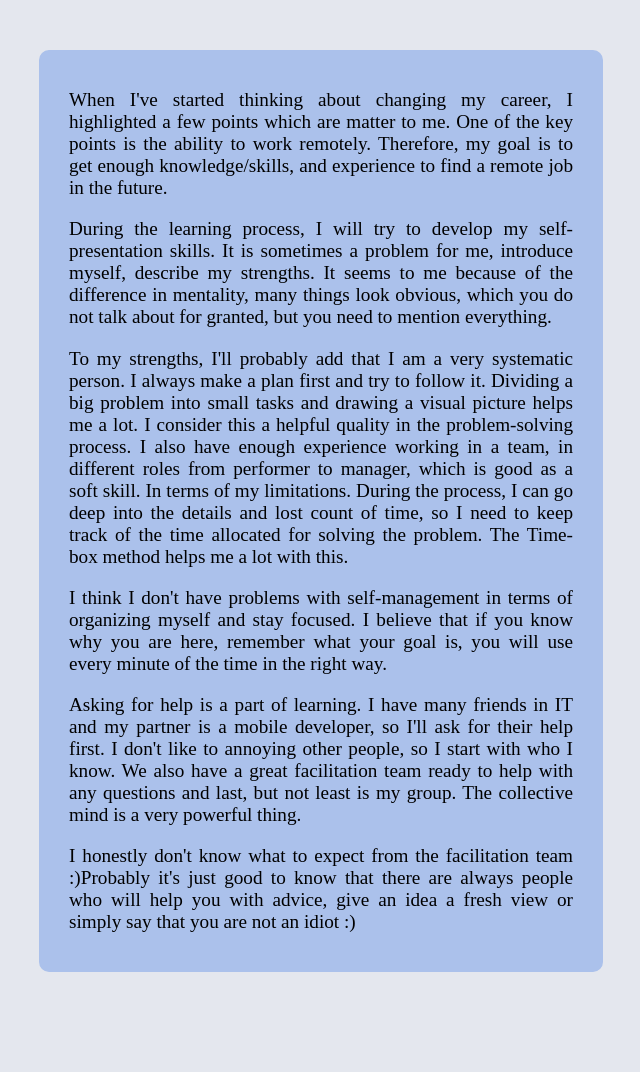
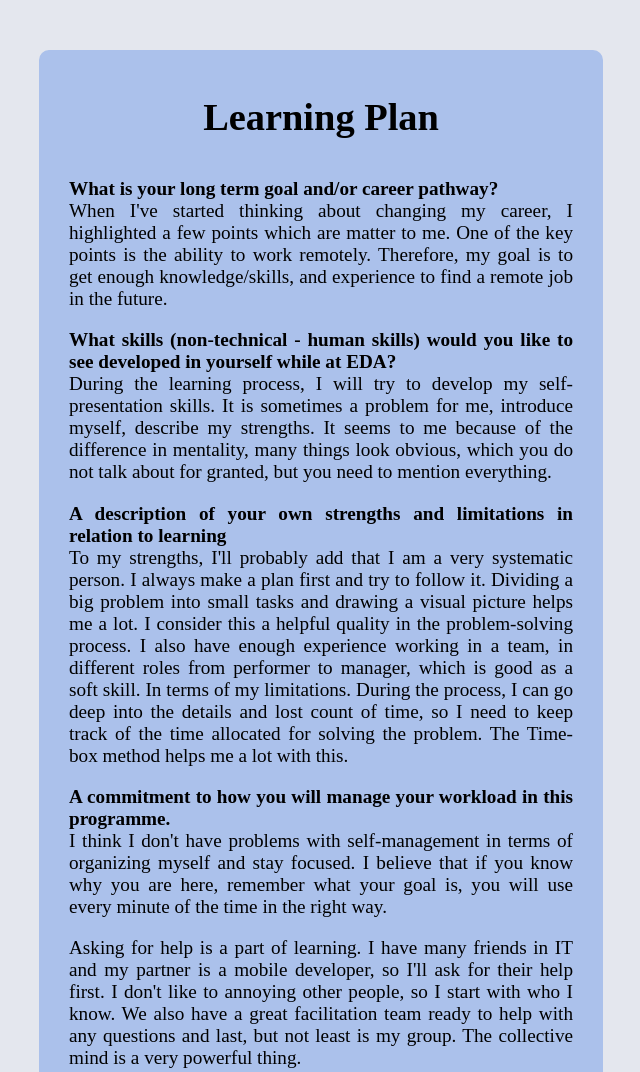
Before and after one commit to AnastasiaVGladun/AnastasiaVGladun.github.io, a plain HTML site: page blog/learning-plan.html in a window 1280 px wide. Shown: the top 1072 px of the page, without its empty margins (319-959 px from the left). Before the commit the page ends 1022 px from the top, so only its background shows below. Drawn offline with Linux system fonts and the light colour scheme.

Commit message:
change the content

```diff
--- a/blog/learning-plan.html
+++ b/blog/learning-plan.html
@@ -5,15 +5,18 @@
         <meta name="viewport" content="width=device-width, initial-scale=1.0">
         <meta http-equiv="X-UA-Compatible" content="ie=edge">
         <link href="../styles/main.css" rel="stylesheet" type="text/css">
+
     </head>
     <body>
         <div class="textstyle">
-        <p>When I've started thinking about changing my career, I highlighted a few points which are matter to me. One of the key points is the ability to work remotely. Therefore, my goal is to get enough knowledge/skills, and experience to find a remote job in the future.</p>
-        <p>During the learning process, I will try to develop my self-presentation skills. It is sometimes a problem for me, introduce myself, describe my strengths. It seems to me because of the difference in mentality, many things look obvious, which you do not talk about for granted, but you need to mention everything.</p>
-        <p>To my strengths, I'll probably add that I am a very systematic person. I always make a plan first and try to follow it. Dividing a big problem into small tasks and drawing a visual picture helps me a lot. I consider this a helpful quality in the problem-solving process. I also have enough experience working in a team, in different roles from performer to manager, which is good as a soft skill. In terms of my limitations. During the process, I can go deep into the details and lost count of time, so I need to keep track of the time allocated for solving the problem. The Time-box method helps me a lot with this.</p>
-        <p>I think I don't have problems with self-management in terms of organizing myself and stay focused. I believe that if you know why you are here, remember what your goal is, you will use every minute of the time in the right way. </p>
+            <h1>Learning Plan</h1>
+        <p><b>What is your long term goal and/or career pathway?</b><br>When I've started thinking about changing my career, I highlighted a few points which are matter to me. One of the key points is the ability to work remotely. Therefore, my goal is to get enough knowledge/skills, and experience to find a remote job in the future.</p>
+        <p><b>What skills (non-technical - human skills) would you like to see developed in yourself while at EDA?</b><br>During the learning process, I will try to develop my self-presentation skills. It is sometimes a problem for me, introduce myself, describe my strengths. It seems to me because of the difference in mentality, many things look obvious, which you do not talk about for granted, but you need to mention everything.</p>
+        <p><b>A description of your own strengths and limitations in relation to learning</b><br>To my strengths, I'll probably add that I am a very systematic person. I always make a plan first and try to follow it. Dividing a big problem into small tasks and drawing a visual picture helps me a lot. I consider this a helpful quality in the problem-solving process. I also have enough experience working in a team, in different roles from performer to manager, which is good as a soft skill. In terms of my limitations. During the process, I can go deep into the details and lost count of time, so I need to keep track of the time allocated for solving the problem. The Time-box method helps me a lot with this.</p>
+        <p><b>A commitment to how you will manage your workload in this programme.</b><br>I think I don't have problems with self-management in terms of organizing myself and stay focused. I believe that if you know why you are here, remember what your goal is, you will use every minute of the time in the right way. </p>
         <p>Asking for help is a part of learning. I have many friends in IT and my partner is a mobile developer, so I'll ask for their help first. I don't like to annoying other people, so  I start with who I know. We also have a great facilitation team ready to help with any questions and last, but not least is my group. The collective mind is a very powerful thing.</p>
         <p>I honestly don't know what to expect from the facilitation team :)Probably it's just good to know that there are always people who will help you with advice, give an idea a fresh view or simply say that you are not an idiot :)</p>
 </div>
+
 </body>
 </html>
```
